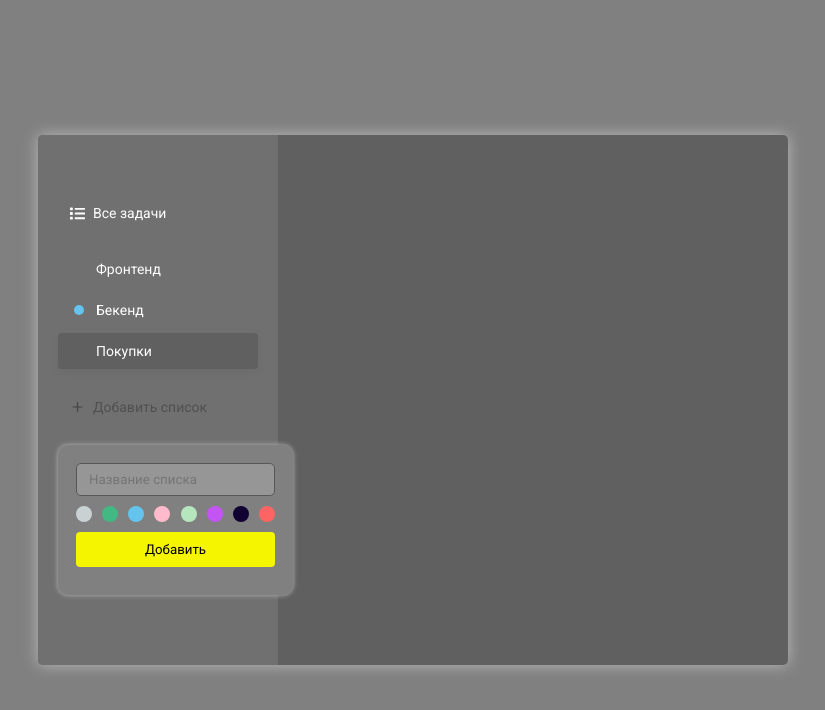
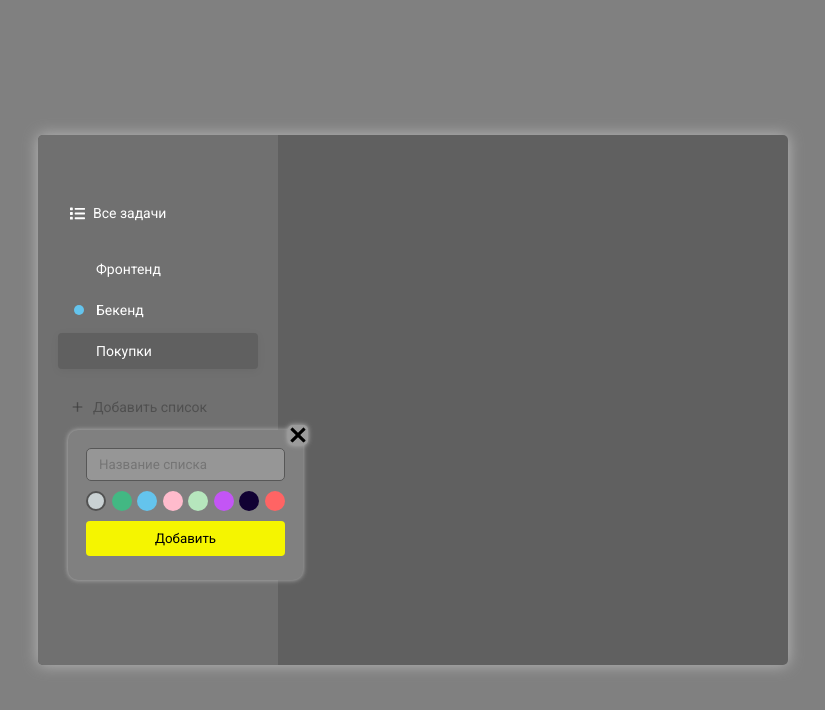
Before and after one commit to Archakov06/react-todoList, a React (Create React App) app in the folder todo-app/: page / in a window 1280 px wide. Both pictures are taken after a click on the element "Добавить список". Shown: the top 710 px of the page, without its empty margins (227-1052 px from the left). Built offline with nearby package versions, Linux system fonts and the light colour scheme.

Commit message:
finish creating popup for addList
but "Add" button doesn't work yet

```diff
--- a/todo-app/src/components/AddList/AddList.scss
+++ b/todo-app/src/components/AddList/AddList.scss
@@ -8,10 +8,23 @@
         border-radius: 10px;
         box-sizing: border-box;
         box-shadow: 0px 0px 5px #b9b9b9;
+        position: relative;
+        top: -15px;
+        left: 10px;
 
         .button {
             width: 100%;
             margin-top: 10px;
+        }
+
+        &-close-btn {
+            background-color: lighten(grey, 10%);
+            box-shadow: 0px 0px 5px #b9b9b9;
+            border-radius: 5px;
+            position: absolute;
+            right: -5px;
+            top: -5px;
+            cursor: pointer;
         }
 
         &-colors {
@@ -24,11 +37,11 @@
                 height: 16px;
                 position: static;
                 cursor: pointer;
-                border: 2px soid transparent;
+                border: 2px solid transparent;
 
 
                 &.active {
-                    border: 2px soid #525252;
+                    border: 2px solid #525252;
                 }
             }
         }
--- a/todo-app/src/components/AddList/index.jsx
+++ b/todo-app/src/components/AddList/index.jsx
@@ -1,12 +1,16 @@
 import React, { useState } from 'react';
 import List from '../List';
 
-import Badge from '../Badge'
+import Badge from '../Badge';
+
+import closeSvg from '../../assets/close.svg';
 
 import "./AddList.scss";
 
 const AddList = ({ colors }) => {
     const [state, setState] = useState(false);
+    const [selectedColor, setSelectedColor] = useState(colors[0].id);
+
     return (
         <div className="add-list">
             <List
@@ -21,11 +25,22 @@
                 isRemovable
             />
             {state && <div className="add-list__popup">
+                <img
+                    src={closeSvg}
+                    alt="close btn"
+                    className="add-list__popup-close-btn"
+                    onClick={() => setState(false)}
+                />
                 <input type="text" placeholder="Название списка" className="field"/>
                 <div className="add-list__popup-colors">
-                    {
-                        colors.map(color => <Badge key={color.id} color={color.name}/>)
-                    }
+                    {colors.map(color => (
+                        <Badge
+                            onClick={() => setSelectedColor(color.id)}
+                            key={color.id}
+                            color={color.name}
+                            className={selectedColor === color.id && 'active'}
+                        />
+                    ))}
                 </div>
                 <button className="button">Добавить</button>
             </div>}
--- a/todo-app/src/components/Badge/Badge.scss
+++ b/todo-app/src/components/Badge/Badge.scss
@@ -28,4 +28,4 @@
     &--red {
       background-color: #ff6464 ;
     }
-  }
+}
--- a/todo-app/src/components/Badge/index.jsx
+++ b/todo-app/src/components/Badge/index.jsx
@@ -1,7 +1,13 @@
 import React from 'react';
+import classNames from 'classnames'
 
 import './Badge.scss'
 
-const Badge = ({ color }) =>  <i className={`badge badge--${color}`}></i>
+const Badge = ({ color, onClick, className }) => (
+    <i
+        onClick={onClick}
+        className={classNames('badge',{[`badge--${color}`]: color}, className)}
+    ></i>
+);
 
 export default Badge
```
Also changed, not shown: todo-app/src/assets/close.svg (added).
